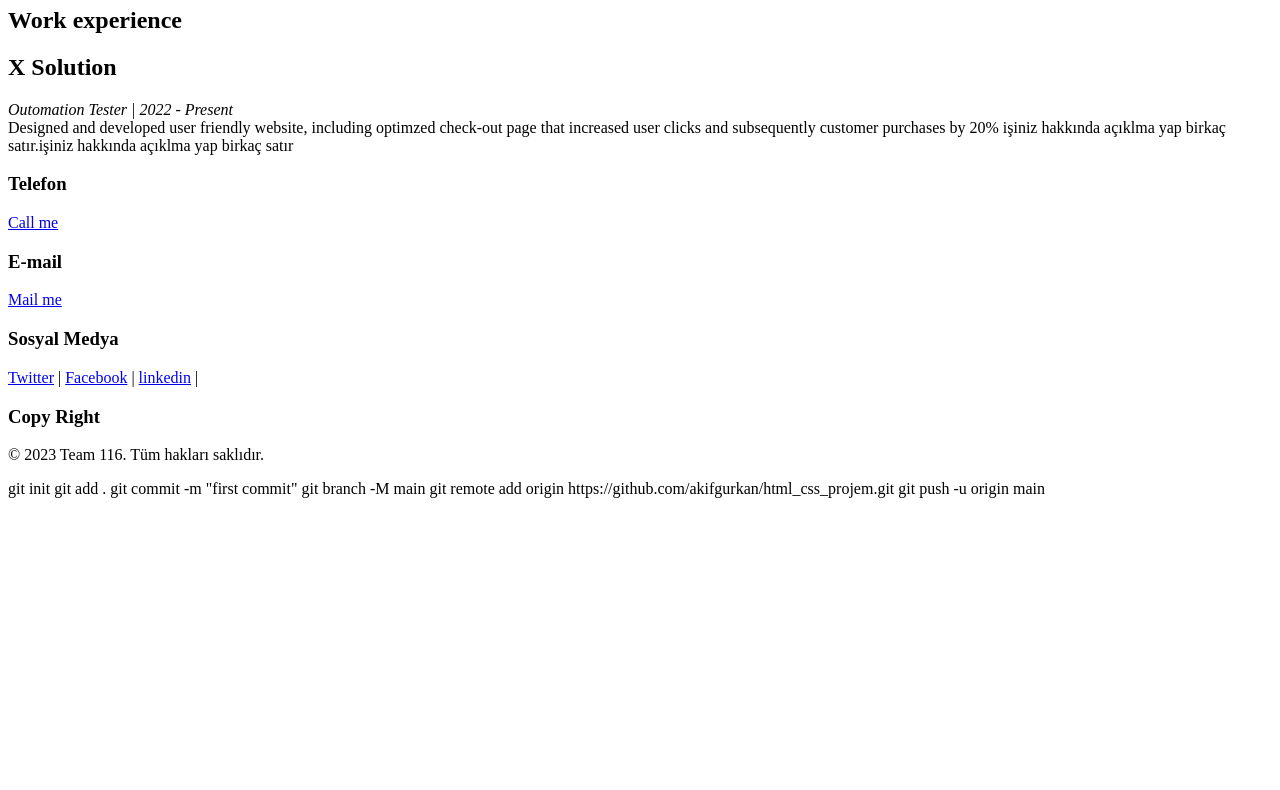
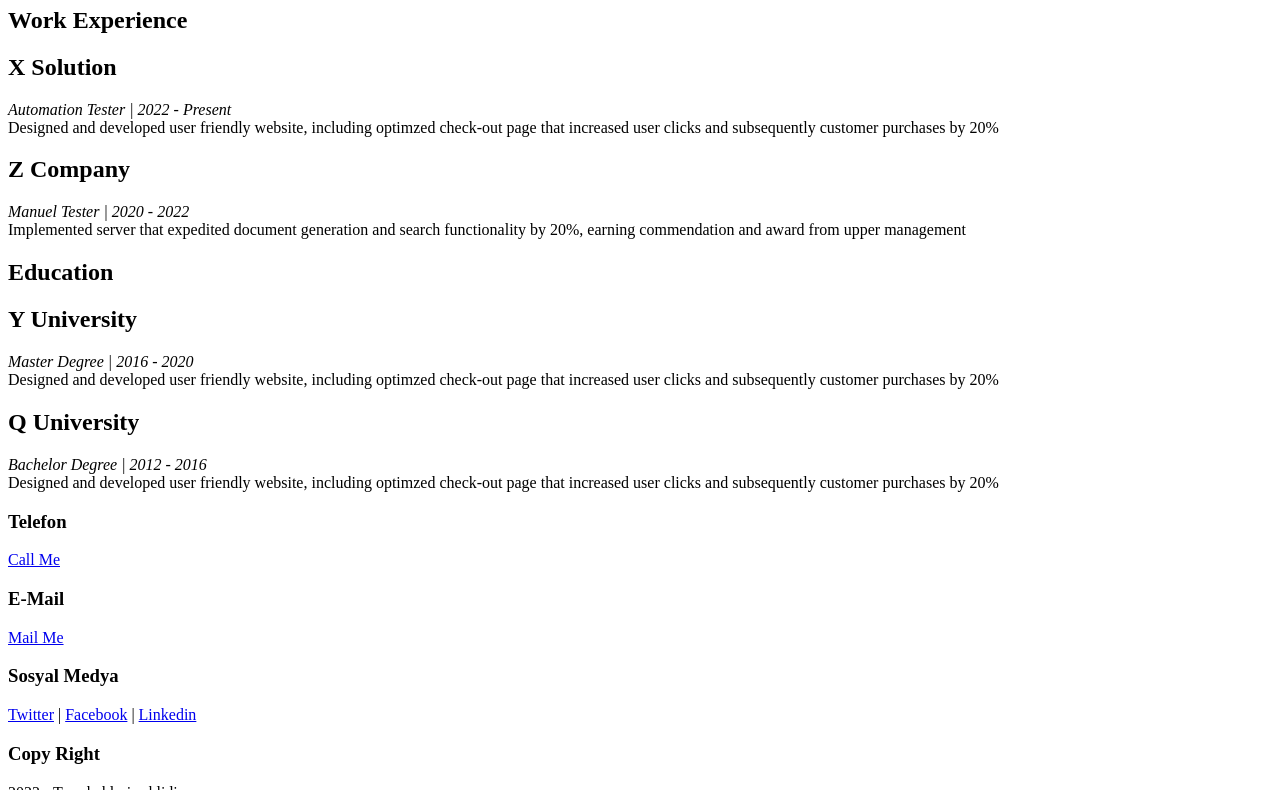
Before and after one commit to akifgurkan/html_css_projem, a plain HTML site: page resume.html in a window 1280 px wide. Shown: the part 176-966 px from the top of the page. Before the commit the page ends 800 px from the top, so only its background shows below. Drawn offline with Linux system fonts and the light colour scheme.

Commit message:
html-2. gün

```diff
--- a/resume.html
+++ b/resume.html
@@ -1,75 +1,107 @@
 <!DOCTYPE html>
 <html lang="en">
   <head>
-    <meta charset="UTF-8">
-    <meta http-equiv="X-UA-Compatible" content="IE=edge">
-    <meta name="viewport" content="width=device-width, initial-scale=1.0">
-    <title>Resume Page</title>
+    <meta charset="UTF-8" />
+    <meta http-equiv="X-UA-Compatible" content="IE=edge" />
+    <meta name="viewport" content="width=device-width, initial-scale=1.0" />
+    <title>Resume</title>
   </head>
-<body> <!-- bu yorum satırı -->
-    <!-- Shift + Alt A tıklayınca o dile ait yorum satırını getirir-->
+  <body>
     <div class="header">
-<div class="title"><h2>Akif Gürkan</h2><i>Automation Test Engineer</i></div>
-
-<div class="menü">
-     <a href="index.html">Home</a>
-    <a href="resume.html">Resume </a>
+      <div class="title">
+        <h2>John Doe</h2>
+        <i>Automation Test Engineer</i>
+      </div>
+      <div class="menu">
+        <a href="index.html">Home</a> | <a href="resume.html">Resume</a> |
         <a href="contact.html">Contact</a>
       </div>
     </div>
-
     <div class="content">
       <h1>RESUME</h1>
 
-<div class="section"></div>
-<h2>Work experience</h2>
-<div class="cart">
-    <div class="left"></div>
-    <!-- Şirket adı -->
+      <div class="section">
+        <h2>Work Experience</h2>
+        <div class="card">
+          <div class="left">
+            <!-- sirket adi -->
             <h2>X Solution</h2>
-    <!-- Pozisyon adı -->
-    <i>Outomation Tester | 2022 - Present</i>
-    <div class="Right">
-        <!-- Kısa açıklama -->
+            <!-- pozisyon ve sure -->
+            <i>Automation Tester | 2022 - Present</i>
+          </div>
+          <div class="right">
+            <!-- kisa aciklama -->
             Designed and developed user friendly website, including optimzed
             check-out page that increased user clicks and subsequently customer
             purchases by 20%
-        işiniz hakkında açıklma yap birkaç satır.işiniz hakkında açıklma yap birkaç satır
-
           </div>
         </div>
-
-<div class="cart"></div>
-
-<div class="section"></div>
-
-
+        <div class="card">
+          <div class="left">
+            <!-- sirket adi -->
+            <h2>Z Company</h2>
+            <!-- pozisyon ve sure -->
+            <i>Manuel Tester | 2020 - 2022</i>
+          </div>
+          <div class="right">
+            <!-- kisa aciklama -->
+            Implemented server that expedited document generation and search
+            functionality by 20%, earning commendation and award from upper
+            management
+          </div>
+        </div>
+      </div>
+      <div class="section">
+        <h2>Education</h2>
+        <div class="card">
+          <div class="left">
+            <!-- universite adi -->
+            <h2>Y University</h2>
+            <!-- pozisyon ve sure -->
+            <i>Master Degree | 2016 - 2020</i>
+          </div>
+          <div class="right">
+            <!-- kisa aciklama -->
+            Designed and developed user friendly website, including optimzed
+            check-out page that increased user clicks and subsequently customer
+            purchases by 20%
+          </div>
+        </div>
+        <div class="card">
+          <div class="left">
+            <!-- sirket adi -->
+            <h2>Q University</h2>
+            <!-- pozisyon ve sure -->
+            <i>Bachelor Degree | 2012 - 2016</i>
+          </div>
+          <div class="right">
+            <!-- kisa aciklama -->
+            Designed and developed user friendly website, including optimzed
+            check-out page that increased user clicks and subsequently customer
+            purchases by 20%
+          </div>
+        </div>
+      </div>
     </div>
     <div class="footer">
-        <div><h3>Telefon</h3>
-        <a href="tel:+905412749983">Call me</a>
+      <div>
+        <h3>Telefon</h3>
+        <a href="tel:+905331234567">Call Me</a>
       </div>
-
-        <div><h3>E-mail</h3>
-        <a href="mailto:akifgurkan15@goole.com">Mail me</a>
+      <div>
+        <h3>E-Mail</h3>
+        <a href="mailto:johndoe@gmail.com">Mail Me</a>
       </div>
-
-        <div><h3>Sosyal Medya</h3>
-        <a href="http://www.twiteer.com" target="_blank">Twitter</a> |
+      <div>
+        <h3>Sosyal Medya</h3>
+        <a href="http://www.twitter.com" target="_blank">Twitter</a> |
         <a href="http://www.facebook.com" target="_blank">Facebook</a> |
-        <a href="http://www.linkedin.com" target="_blank">linkedin</a> |
+        <a href="http://www.linkedin.com" target="_blank">Linkedin</a>
       </div>
-
-        <div><h3>Copy Right</h3>
-            <p>&copy; 2023 Team 116. Tüm hakları saklıdır.</p></div>
+      <div>
+        <h3>Copy Right</h3>
+        <p>2023 - Tum haklari saklidir</p>
       </div>
-
-    git init
-    git add .
-    git commit -m "first commit"
-    git branch -M main
-    git remote add origin https://github.com/akifgurkan/html_css_projem.git
-    git push -u origin main
-
+    </div>
   </body>
 </html>
```
Also changed, not shown: contact.html (+62 -27 lines), test.html (+42 -5 lines). Lines whose indentation alone changed are shown as unchanged.
